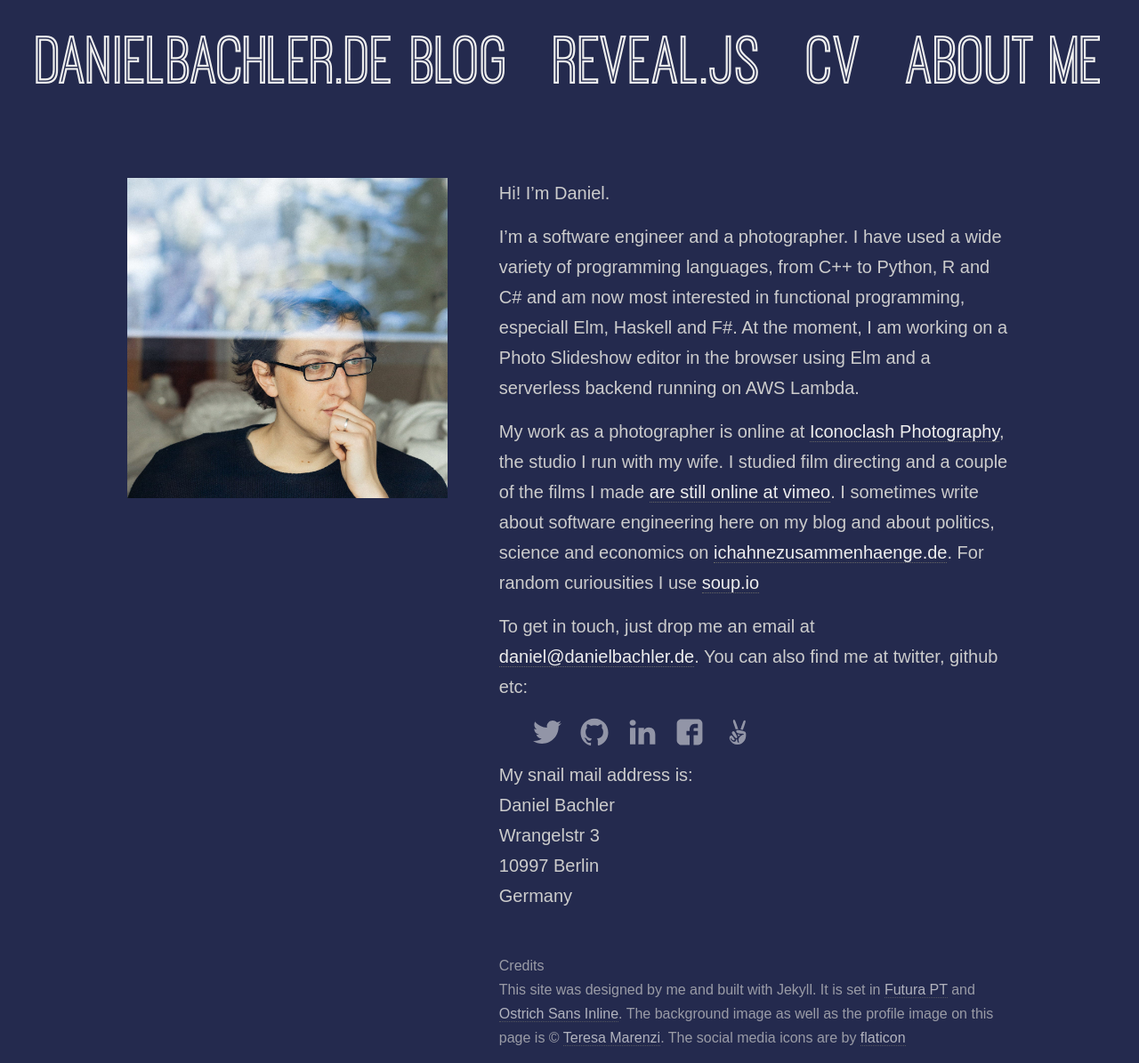
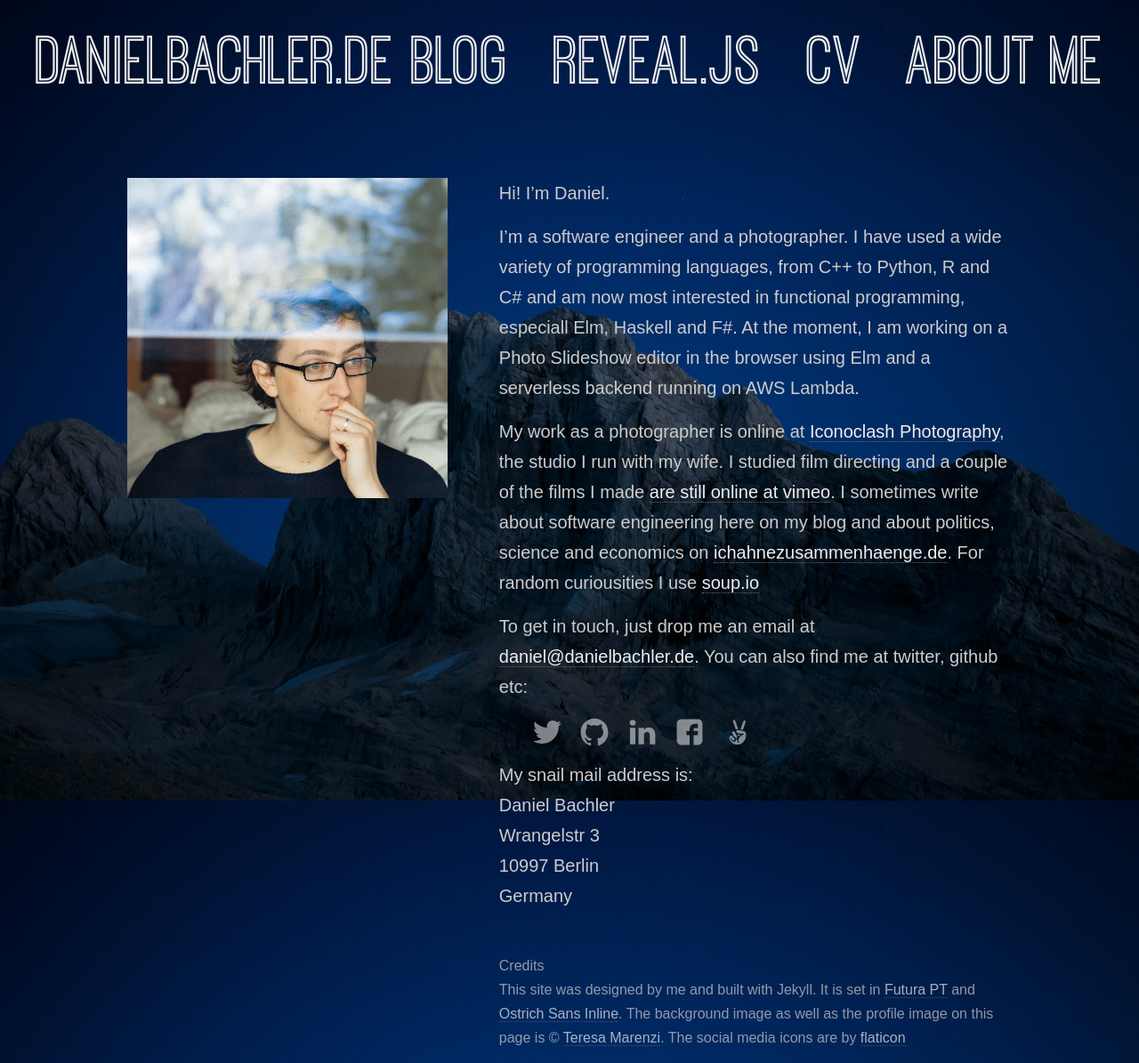
Before and after one commit to danyx23/danyx23.github.io, a Jekyll site: the page built from about.html, in a window 1280 px wide. Shown: the whole page at 89% size. Built offline with Jekyll 4.4.1, drawn with Linux system fonts in a browser that asks for light colours.

Commit message:
updated classes

```diff
--- a/_sass/_custom.scss
+++ b/_sass/_custom.scss
@@ -36,7 +36,7 @@
   height: 100%;
 }
 
-.about.no-touchevents body {
+.no-touchevents body.about {
   background: url('../img/background.jpg') no-repeat center center fixed;
   background-size: cover;
   -webkit-background-size: cover;
--- a/about.html
+++ b/about.html
@@ -6,7 +6,7 @@
 
 {% include head.html %}
 
-<body>
+<body class="about">
 
 {% include header.html %}
 
```
